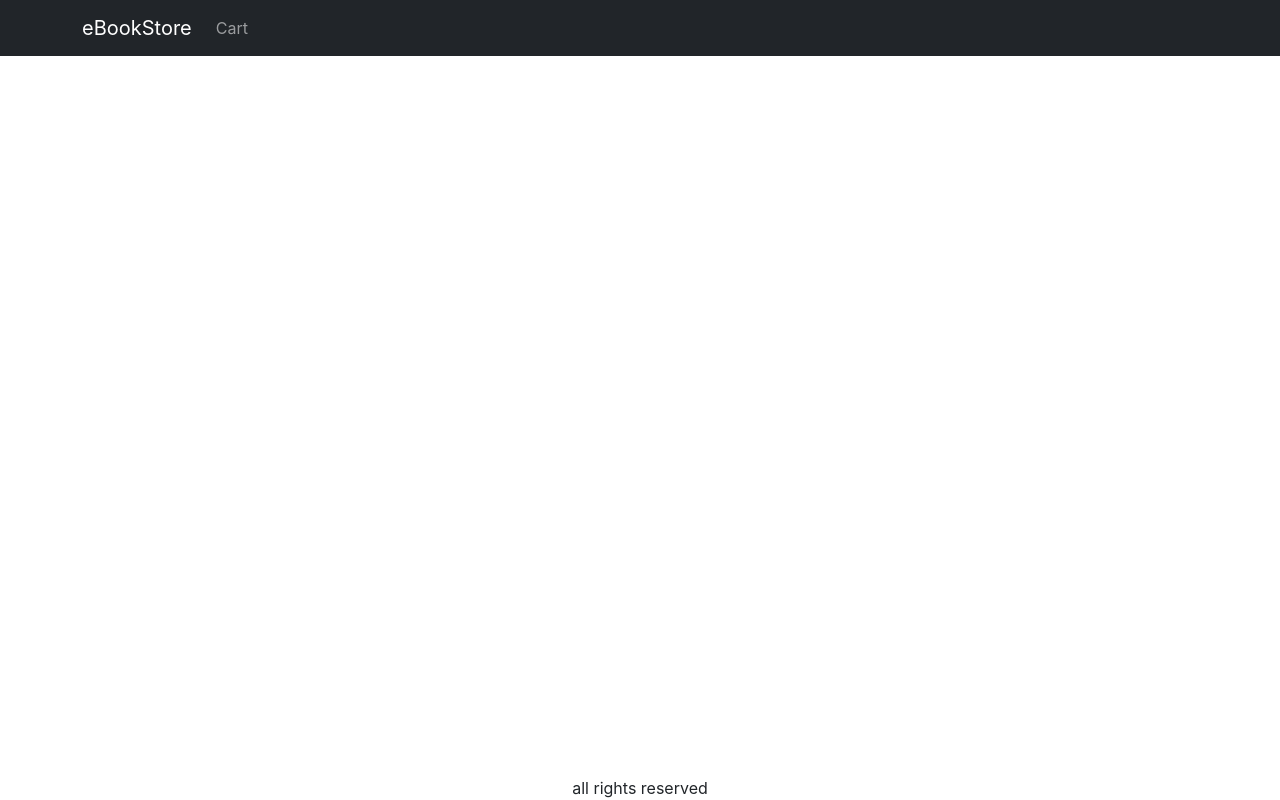
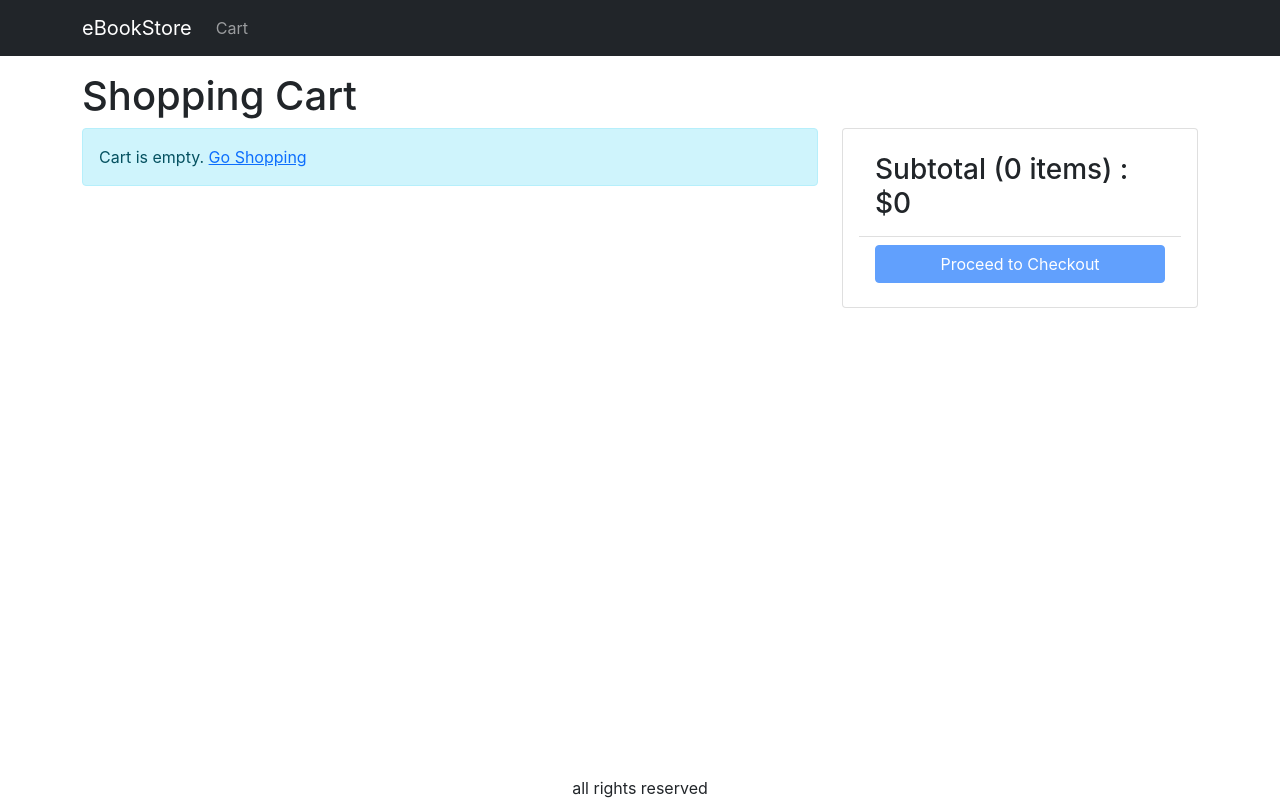
Before and after one commit to SaraGinsburg/ebookstore-mern, a React (Create React App) app in the folder frontend/: page /cart in a window 1280 px wide. Built offline with nearby package versions, Linux system fonts and the light colour scheme.

Commit message:
Create Cart Screen

```diff
--- a/frontend/src/App.js
+++ b/frontend/src/App.js
@@ -9,6 +9,7 @@
 import { LinkContainer } from 'react-router-bootstrap';
 import { useContext } from 'react';
 import { Store } from './Store';
+import CartScreen from './screens/CartScreen';
 
 function App() {
   const { state } = useContext(Store);
@@ -39,6 +40,7 @@
           <Container className="mt-3">
             <Routes>
               <Route path="/product/:slug" element={<ProductScreen />} />
+              <Route path="/cart" element={<CartScreen />} />
               <Route path="/" element={<HomeScreen />} />
             </Routes>
           </Container>
--- a/frontend/src/index.css
+++ b/frontend/src/index.css
@@ -42,3 +42,6 @@
 .img-large {
   max-width: 100%;
 }
+.img-thumbnail {
+  height: 80px;
+}
--- /dev/null
+++ b/frontend/src/screens/CartScreen.js
@@ -0,0 +1,97 @@
+import React from 'react';
+import { useContext } from 'react';
+import { Store } from '../Store';
+import { Helmet } from 'react-helmet-async';
+import Row from 'react-bootstrap/Row';
+import Col from 'react-bootstrap/Col';
+import MessageBox from '../components/MessageBox';
+import ListGroup from 'react-bootstrap/ListGroup';
+import Button from 'react-bootstrap/Button';
+import Card from 'react-bootstrap/Card';
+import { Link } from 'react-router-dom';
+
+export default function CartScreen() {
+  const { state, dispatch: ctxDispatch } = useContext(Store);
+  const {
+    cart: { cartItems },
+  } = state;
+
+  return (
+    <div>
+      <Helmet>
+        <title>Shopping Cart</title>
+      </Helmet>
+      <h1>Shopping Cart</h1>
+      <Row>
+        <Col md={8}>
+          {cartItems.length === 0 ? (
+            <MessageBox>
+              Cart is empty. <Link to="/">Go Shopping</Link>
+            </MessageBox>
+          ) : (
+            <ListGroup>
+              {cartItems.map((item) => (
+                <ListGroup.Item key={item._id}>
+                  <Row className="align-items-center">
+                    <Col md={4}>
+                      <img
+                        src={item.image}
+                        alt={item.name}
+                        className="img-fluid rounded img-thumbnail"
+                      ></img>{' '}
+                      <Link to={`/product/${item.slug}`}>{item.name}</Link>
+                    </Col>
+                    <Col md={3}>
+                      <Button variant="light" disabled={item.quantity === 1}>
+                        <i className="fas fa-minus-circle"></i>
+                      </Button>{' '}
+                      <span>{item.quantity}</span>{' '}
+                      <Button
+                        variant="light"
+                        disabled={item.quantity === item.countInStock}
+                      >
+                        <i className="fas fa-plus-circle"></i>
+                      </Button>
+                    </Col>
+                    <Col md={3}>${item.price}</Col>
+                    <Col md={2}>
+                      <Button variant="light">
+                        <i className="fas fa-trash"></i>
+                      </Button>
+                    </Col>
+                  </Row>
+                </ListGroup.Item>
+              ))}
+            </ListGroup>
+          )}
+        </Col>
+        <Col md={4}>
+          <Card>
+            <Card.Body>
+              <ListGroup variant="flush">
+                <ListGroup.Item>
+                  <h3>
+                    Subtotal ({cartItems.reduce((a, c) => a + c.quantity, 0)}{' '}
+                    items) : $
+                    {cartItems.reduce((a, c) => a + c.price * c.quantity, 0)}
+                  </h3>
+                </ListGroup.Item>
+                <ListGroup.Item>
+                  <div className="d-grid">
+                    <Button
+                      type="button"
+                      variant="primary"
+                      disabled={cartItems.length === 0}
+                    >
+                      Proceed to Checkout
+                    </Button>
+                  </div>
+                </ListGroup.Item>
+              </ListGroup>
+            </Card.Body>
+          </Card>
+        </Col>
+      </Row>
+    </div>
+  );
+}
--- a/frontend/src/screens/ProductScreen.js
+++ b/frontend/src/screens/ProductScreen.js
@@ -1,7 +1,7 @@
 import React from 'react';
 import axios from 'axios';
 import { useContext, useEffect, useReducer } from 'react';
-import { useParams } from 'react-router-dom';
+import { useNavigate, useParams } from 'react-router-dom';
 import Row from 'react-bootstrap/Row';
 import Col from 'react-bootstrap/Col';
 import Card from 'react-bootstrap/Card';
@@ -29,6 +29,7 @@
 };
 
 function ProductScreen() {
+  const navigate = useNavigate();
   const params = useParams();
   const { slug } = params;
 
@@ -64,6 +65,7 @@
       type: 'CART_ADD_ITEM',
       payload: { ...product, quantity },
     });
+    navigate('/cart');
   };
   return loading ? (
     <LoadingBox />
```
Also changed, not shown: 1 other file (tests, documents, lock files or other folders).
